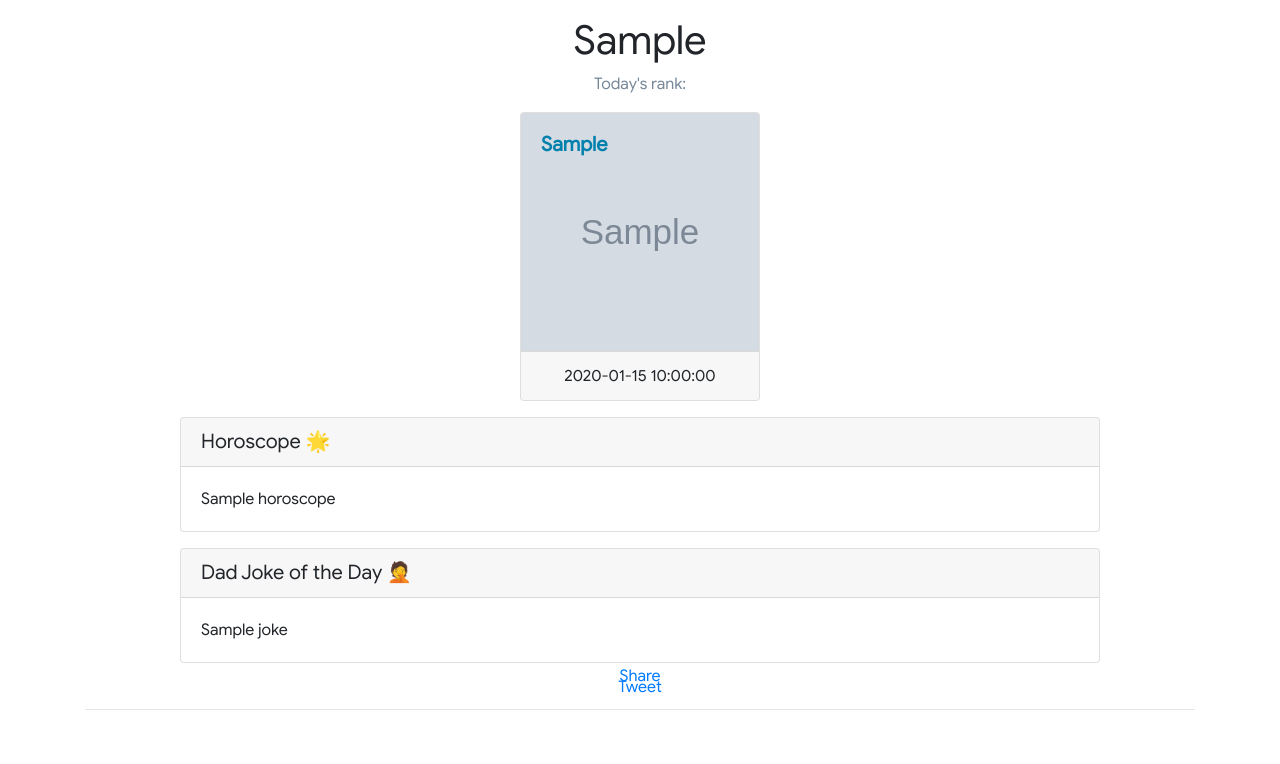
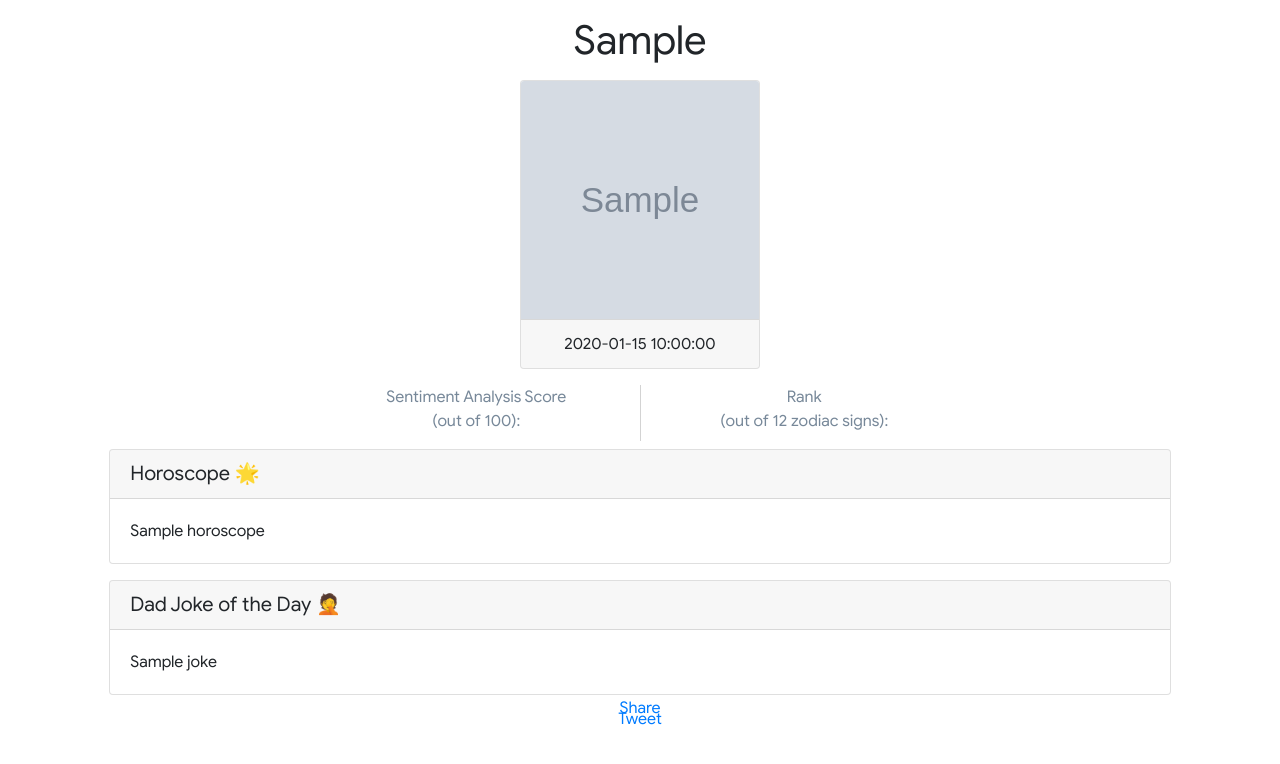
Before and after one commit to ysmike/relative-horoscope, a Flask app: template templates/horoscope.html in a window 1280 px wide. Shown: the top 764 px of the page. Run offline with Flask 2, Linux system fonts and the light colour scheme; the template is opened without the code that fills it: most values are stand-ins (such as "Sample title", 1, 10 or a date in 2020); grey boxes marked "Sample" are stand-in pictures; some libraries are stand-ins or nearby versions.

Commit message:
Add absolute sentiment analysis rating

```diff
--- a/templates/horoscope.html
+++ b/templates/horoscope.html
@@ -26,26 +26,34 @@
             src="https://connect.facebook.net/en_US/sdk.js#xfbml=1&version=v4.0"></script>
 
     <!-- Beginning of the content -->
-    <div class="container">
-        <div class="page-header text-center">
-            <h1 class="mt-3">{{ zodiac_sign }}</h1>
-            <large class="gray">Today's rank:</large>
-            <h2 style="color:{{ details.color }}">{{ ordinal(details.rank) }}</h2>
-        </div>
-        <div class="row justify-content-md-center">
-            <div class="col-md-auto">
-                <div class="card text-black hover-disabled">
+    <h1 class="mt-3 mb-3 text-center">{{ zodiac_sign }}</h1>
+    <div class="justify-content-center mb-3">
+        <div class="card hover-disabled"
+             style="margin: 0 auto">
             <img class="card-img-top"
                  src="{{ zodiac_logo }}"
                  alt="Card image" />
-                    <div class="card-img-overlay">
-                        <h5 class="card-title">{{ zodiac_sign }}</h5>
-                    </div>
             <div class="card-footer text-center">
                 <p class="card-text">{{ details.date }}</p>
             </div>
         </div>
     </div>
+    <div class="row justify-content-center">
+        <div class="col-3 text-center">
+            <large class="gray">Sentiment Analysis Score</large>
+            <br />
+            <large class="gray">(out of 100):</large>
+            <h2 style="color:{{ colorize(normalize(details.compound)) }};">{{ normalize(details.compound) }}</h2>
+        </div>
+        <div class="col-3 text-center"
+             style="border-left: 0.5px solid lightgray">
+            <large class="gray">Rank</large>
+            <br />
+            <large class="gray">(out of 12 zodiac signs):</large>
+            <h2 style="color:{{ details.color }};">{{ ordinal(details.rank) }}</h2>
+        </div>
+    </div>
+    <div class="row justify-content-md-center">
         <div class="col-md-10">
             <div class="card hover-disabled"
                  style="width: 100%;">
@@ -66,11 +74,10 @@
                 <!-- Facebook share button -->
                 <!-- Todo: Change data-href to the correct domain -->
                 <div class="fb-share-button"
-                         data-href="https://developers.facebook.com/docs/plugins/"
+                     data-href="https://relative-horoscope.herokuapp.com/"
                      data-layout="button"
-                         data-size="small">
-                        <a target="_blank"
-                           href="https://www.facebook.com/sharer/sharer.php?u=https%3A%2F%2Fdevelopers.facebook.com%2Fdocs%2Fplugins%2F&amp;src=sdkpreparse"
+                     data-size="small"><a target="_blank"
+                       href="https://www.facebook.com/sharer/sharer.php?u=https%3A%2F%2Frelative-horoscope.herokuapp.com%2F&amp;src=sdkpreparse"
                        class="fb-xfbml-parse-ignore">Share</a>
                 </div>
                 <!-- Twitter share button -->
@@ -83,7 +90,6 @@
             </div>
         </div>
     </div>
-        <hr />
     </div>
 </body>
 
```
Lines whose indentation alone changed are shown as unchanged.
